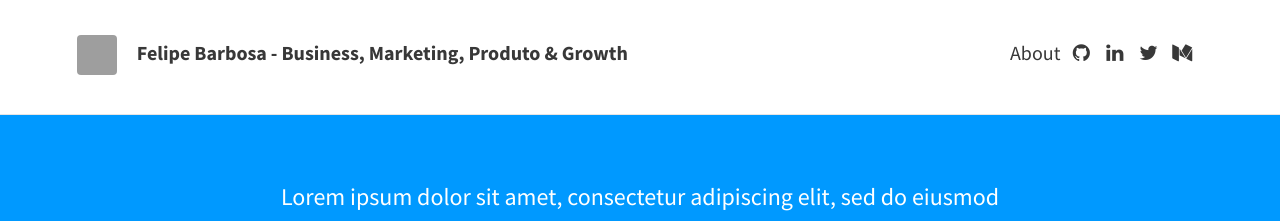
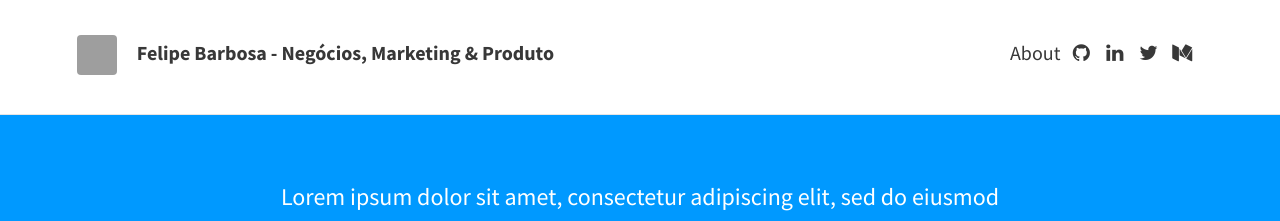
Before and after one commit to felipecbarbosa/felipecbarbosa.github.io, a Jekyll site: the page built from index.html, in a window 1280 px wide. Shown: the top 221 px of the page. Built offline with Jekyll 4.4.1, drawn with Linux system fonts in a browser that asks for light colours; nearby versions of some CDN libraries; the list of posts is cut into pages by our own code; grey boxes are pictures that could not be loaded.

Commit message:
Added target blank to icons url and changed title and description

```diff
--- a/_config.yml
+++ b/_config.yml
@@ -5,10 +5,10 @@ url: "http://example.com" # the base hostname & protocol for your site
 # THEME-SPECIFIC CONFIGURATION
 theme_settings:
   # Meta
-  title: Felipe Barbosa - Business, Marketing, Produto & Growth
+  title: Felipe Barbosa - Negócios, Marketing & Produto
   avatar: felipe-barbosa-business-marketing-product-growth.png
   gravatar: # Email MD5 hash
-  description: "A website with blog posts and pages" # used by search engines
+  description: "Um blog para falar sobre negócios de tecnologia, marketing nas startups (growth marketing) e desenvolvimento de produto." # used by search engines
 
   # Header and footer text
   header_text: >
--- a/_includes/icons.html
+++ b/_includes/icons.html
@@ -56,7 +56,7 @@
 
 {% if site.theme_settings.github %}
 <li>
-	<a href="https://github.com/{{ site.theme_settings.github }}" title="{{ site.theme_settings.str_follow_on }} GitHub">
+	<a href="https://github.com/{{ site.theme_settings.github }}" title="{{ site.theme_settings.str_follow_on }} GitHub" target="_blank">
 		<i class="fa fa-fw fa-github"></i>
 	</a>
 </li>
@@ -80,7 +80,7 @@
 
 {% if site.theme_settings.linkedin %}
 <li>
-	<a href="{{ site.theme_settings.linkedin }}" title="{{ site.theme_settings.str_follow_on }} LinkedIn">
+	<a href="{{ site.theme_settings.linkedin }}" title="{{ site.theme_settings.str_follow_on }} LinkedIn" target="_blank">
 		<i class="fa fa-fw fa-linkedin"></i>
 	</a>
 </li>
@@ -136,7 +136,7 @@
 
 {% if site.theme_settings.twitter %}
 <li>
-	<a href="https://twitter.com/{{ site.theme_settings.twitter }}" title="{{ site.theme_settings.str_follow_on }} Twitter">
+	<a href="https://twitter.com/{{ site.theme_settings.twitter }}" title="{{ site.theme_settings.str_follow_on }} Twitter" target="_blank">
 		<i class="fa fa-fw fa-twitter"></i>
 	</a>
 </li>
@@ -144,7 +144,7 @@
 
 {% if site.theme_settings.medium %}
 <li>
-	<a href="https://medium.com/{{ site.theme_settings.medium }}" title="{{ site.theme_settings.str_follow_on }} Medium">
+	<a href="https://medium.com/{{ site.theme_settings.medium }}" title="{{ site.theme_settings.str_follow_on }} Medium" target="_blank">
 		<i class="fa fa-fw fa-medium"></i>
 	</a>
 </li>
```
